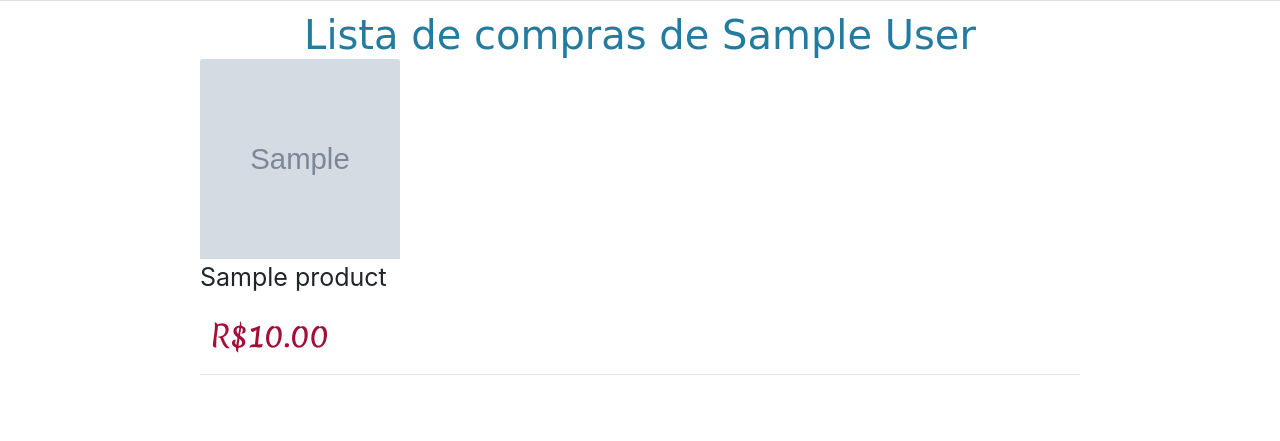
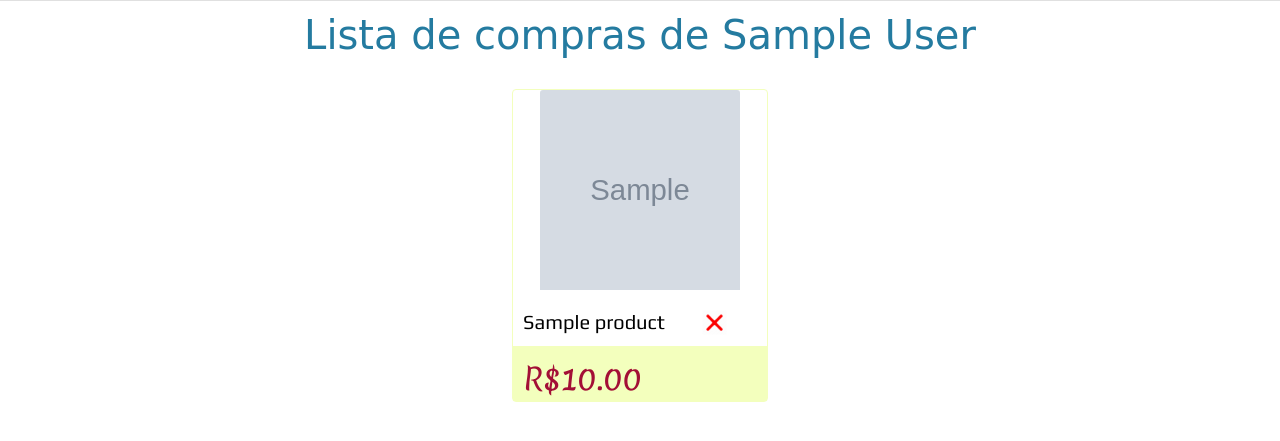
Before and after one commit to EconomizAqui/EconomizAqui, a Django app: page /products/shopping_list/ in a window 1280 px wide. Shown: the part 87-528 px from the top of the page. Run offline with Django 3.2, Linux system fonts and the light colour scheme; a user stored in the database is signed in; tables that the repository leaves empty hold one stand-in row (values such as "Sample post"); grey boxes marked "Sample" are stand-in pictures; some libraries are stand-ins or nearby versions; some web fonts are replaced.

Commit message:
Add functionality to remove product from shopping list

```diff
--- a/products/templates/products.html
+++ b/products/templates/products.html
@@ -35,7 +35,7 @@
             <img class="card-icon-top" src="/static/edit.png"/>
           </a>
           <a class="" href="{% url 'add_product_list' product.id %}">
-            <img class="card-icon-top" src="/static/new_product.png"/>
+            <img class="card-icon-top" src="/static/add_to_list.png"/>
           </a>
         {% endif %}
         <a class="" href="{% url 'newPrice' product.id %}">
--- a/products/templates/shopping_list.html
+++ b/products/templates/shopping_list.html
@@ -5,13 +5,29 @@
 
 </div>
 
-{% for product in product_list %}
-  <div style="font-size:25px; margin-left: 200px; margin-right:200px" >
-    <img class="card-img-top" src="{{product.photo}}" alt="Card image cap">
-    <p> {{ product.name }}</p>
-    <p class="card-text">R${{ product.historic.last.price }}</p>
-    <hr>
-  </div>
-{% endfor %}
+<div class="row justify-content row-margin">
+  {% for product in product_list %}
+    <customdiv class="card card-customization" style="width: 16rem;">
+      <div class="row">
+        <a class="card-img-top" href="{% url 'viewProduct' product.id %}">
+        <img class="card-img-top" src="{{product.photo}}" alt="Card image cap">
+        </a>
+      </div>
+      <div class="row">
+        <div class="col-8">
+          <h6 class="card-title">{{ product.name }}</h6>
+        </div>
+        <div class="col-4">
+          <a class="" href="{% url 'remove_product_list' product.id %}">
+            <img class="card-icon-top" src="/static/remove.png"/>
+          </a>
+        </div>
+      </div>
+      <div class="card-body card-body-background">
+        <p class="card-text">R${{ product.historic.last.price }}</p>
+      </div>
+    </customdiv>
+  {% endfor %}
+</div>
 
 {% endblock %}
--- a/products/urls.py
+++ b/products/urls.py
@@ -10,5 +10,5 @@ urlpatterns = [
     path('addPrice/<int:id>/', views.new_price ,name='newPrice'),
     path('shopping_list/', views.shopping_list ,name='shopping_list'),
     path('add_product_list/<int:id>/',views.add_product_list,name='add_product_list'),
-
+    path('remove_product_list/<int:id>/',views.remove_product_list,name='remove_product_list'),
 ]
--- a/products/views.py
+++ b/products/views.py
@@ -92,3 +92,11 @@ def add_product_list(request,id):
     shopping_list.products.add(product)
 
     return HttpResponseRedirect(reverse('shopping_list'))
+
+def remove_product_list(request,id):
+    shopping_list = ShoppingList.objects.get(user=request.user)
+
+    product = Product.objects.get(id=id)
+    shopping_list.products.remove(product)
+
+    return HttpResponseRedirect(reverse('shopping_list'))
```
Also changed, not shown: products/static/add_to_list.png (added), products/static/remove.png (added).
